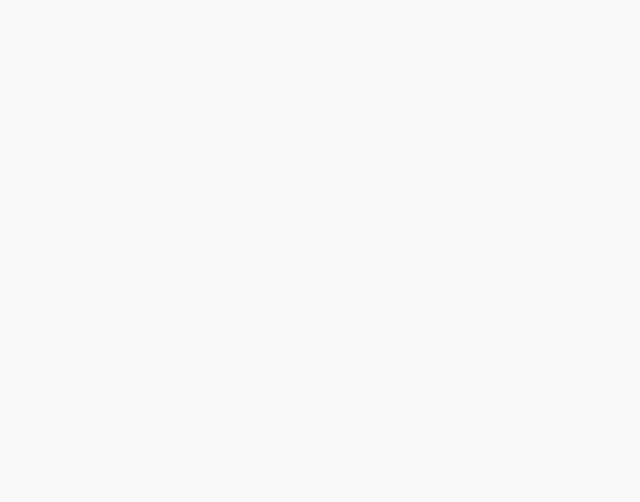
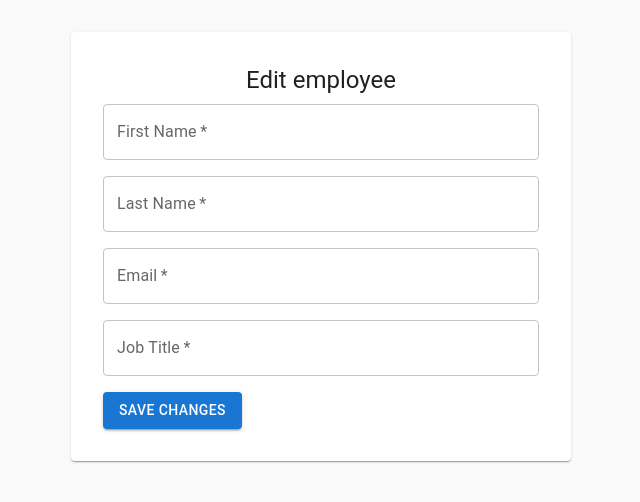
Before and after one commit to dzhaniivanov/employees-management, a React (Vite) app: page /employees/1/edit in a window 1280 px wide. Before the commit this address had no page. Shown: the top 502 px of the page, without its empty margins (319-959 px from the left). Built offline with nearby package versions, Linux system fonts and the light colour scheme.

Commit message:
editing employee

```diff
--- a/db.json
+++ b/db.json
@@ -15,11 +15,11 @@
       "jobTitle": "Frontend Developer"
     },
     {
-      "id": "9e50",
-      "firstName": "dsds",
-      "lastName": "sasasasa",
-      "email": "ewewew",
-      "jobTitle": "ewsdwew"
+      "firstName": "sdeweweeweweewew",
+      "lastName": "",
+      "email": "",
+      "jobTitle": "",
+      "id": "9e50"
     }
   ]
 }
--- a/src/App.jsx
+++ b/src/App.jsx
@@ -2,6 +2,7 @@ import { Route, Routes } from "react-router";
 import Home from "./pages/Home";
 import AddEmployee from "./pages/AddEmployee";
 import EmployeeProfile from "./pages/EmployeeProfile";
+import EditEmployee from "./pages/EditEmployee";
 
 function App() {
   return (
@@ -9,6 +10,7 @@ function App() {
       <Route path="/" element={<Home />} />
       <Route path="/add-employee" element={<AddEmployee />} />
       <Route path="/employees/:id" element={<EmployeeProfile />} />
+      <Route path="/employees/:id/edit" element={<EditEmployee />} />
     </Routes>
   );
 }
--- a/src/api/employeesService.js
+++ b/src/api/employeesService.js
@@ -21,3 +21,17 @@ export const addEmployee = async (employee) => {
   }
   return res.json();
 };
+
+export const updateEmployee = async (id, employee) => {
+  const res = await fetch(`${BASE_URL}/${id}`, {
+    method: "PUT",
+    headers: {
+      "Content-Type": "application/json",
+    },
+    body: JSON.stringify(employee),
+  });
+  if (!res.ok) {
+    throw new Error("failed to update employee");
+  }
+  return res.json();
+};
--- a/src/pages/EditEmployee.jsx
+++ b/src/pages/EditEmployee.jsx
@@ -1,4 +1,79 @@
+import { Box, Button, Paper, TextField, Typography } from "@mui/material";
+import { useState } from "react";
+import { updateEmployee } from "../api/employeesService";
+import { useNavigate, useParams } from "react-router";
+
 const EditEmployee = () => {
-  return <div>EditEmployee</div>;
+  const [formData, setFormData] = useState({
+    firstName: "",
+    lastName: "",
+    email: "",
+    jobTitle: "",
+  });
+  const navigate = useNavigate();
+  const { id } = useParams();
+
+  const handleChange = (e) => {
+    setFormData((prev) => ({ ...prev, [e.target.name]: e.target.value }));
+  };
+  const handleSubmit = async (e) => {
+    e.preventDefault();
+    try {
+      await updateEmployee(id, formData);
+      navigate(`/employees/${id}`);
+    } catch (error) {
+      console.error("error with updating employee", error);
+    }
+  };
+  return (
+    <Paper sx={{ maxWidth: 500, margin: "2rem auto", padding: "2rem" }}>
+      <Typography variant="h5" align="center" gutterBottom>
+        Edit employee
+      </Typography>
+      <Box component="form" noValidate>
+        <TextField
+          variant="outlined"
+          label="First Name"
+          fullWidth
+          name="firstName"
+          required
+          sx={{ marginBottom: "1rem" }}
+          onChange={handleChange}
+        />
+
+        <TextField
+          variant="outlined"
+          fullWidth
+          label="Last Name"
+          name="lastName"
+          required
+          sx={{ marginBottom: "1rem" }}
+          onChange={handleChange}
+        />
+        <TextField
+          variant="outlined"
+          fullWidth
+          label="Email"
+          name="email"
+          type="email"
+          required
+          sx={{ marginBottom: "1rem" }}
+          onChange={handleChange}
+        />
+        <TextField
+          variant="outlined"
+          fullWidth
+          label="Job Title"
+          name="jobTitle"
+          required
+          sx={{ marginBottom: "1rem" }}
+          onChange={handleChange}
+        />
+        <Button variant="contained" type="submit" onClick={handleSubmit}>
+          Save Changes
+        </Button>
+      </Box>
+    </Paper>
+  );
 };
 export default EditEmployee;
--- a/src/pages/EmployeeProfile.jsx
+++ b/src/pages/EmployeeProfile.jsx
@@ -1,6 +1,10 @@
 import { Box, Button, Paper, Stack, Typography } from "@mui/material";
+import { useNavigate, useParams } from "react-router";
 
 const EmployeeProfile = () => {
+  const navigate = useNavigate();
+  const { id } = useParams();
+
   return (
     <Paper sx={{ maxWidth: 600, margin: "2rem auto", padding: "2rem" }}>
       <Box display="flex" justifyContent="center" alignItems="center">
@@ -15,7 +19,10 @@ const EmployeeProfile = () => {
         <strong>Job title:</strong> QA Engineer
       </Typography>
       <Stack direction="row" spacing={2} mt={2}>
-        <Button variant="outlined" onClick={() => {}}>
+        <Button
+          variant="outlined"
+          onClick={() => navigate(`/employees/${id}/edit`)}
+        >
           Edit
         </Button>
         <Button variant="contained" color="error" onClick={() => {}}>
```
Also changed, not shown: 1 other file (tests, documents, lock files or other folders).
